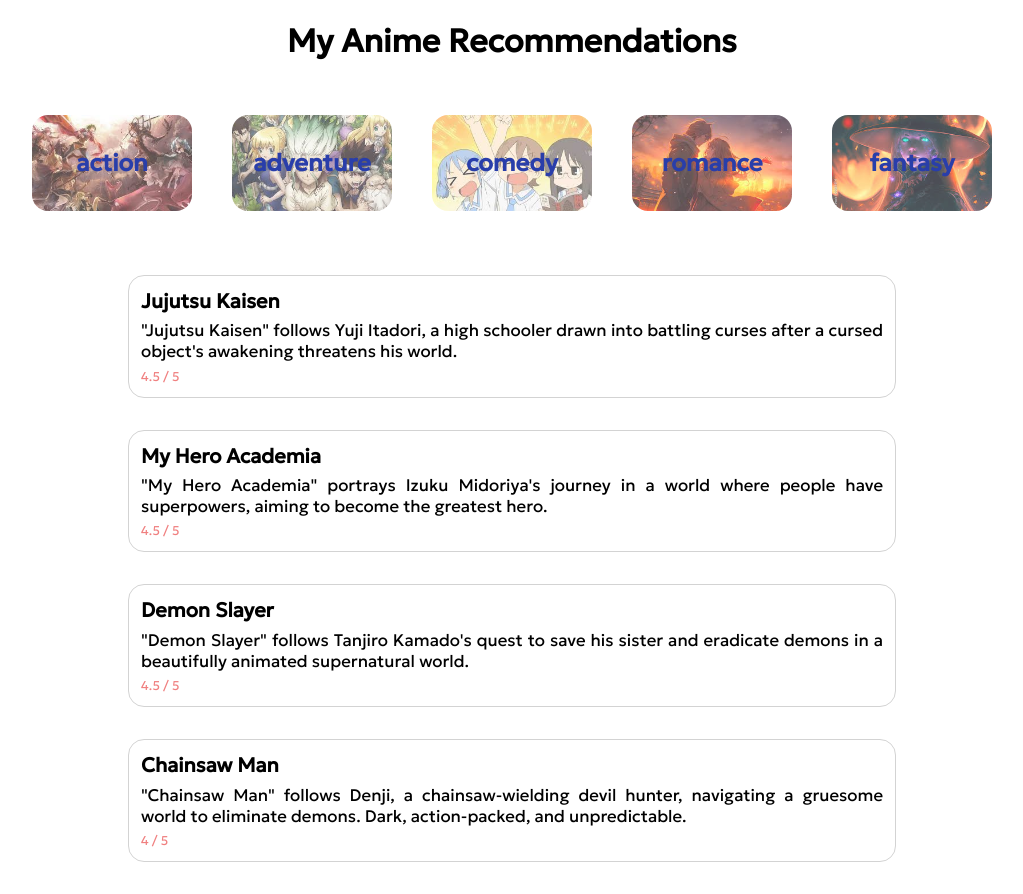
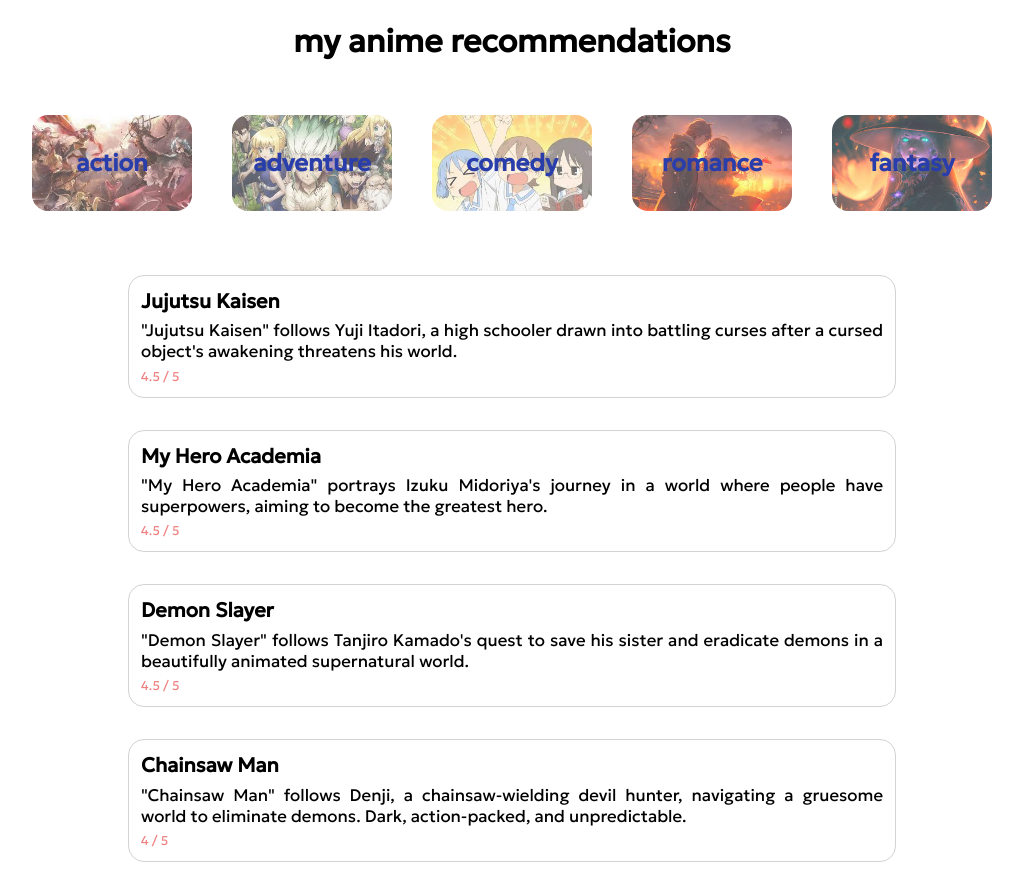
Before and after one commit to neerajsingh869/anime-recommendations, a React (Vite) app: page / in a window 1280 px wide. Shown: the whole page, without its empty margins (128-1151 px from the left). Built offline with nearby package versions, Linux system fonts and the light colour scheme.

Commit message:
refactor: make header lowercase

```diff
--- a/src/App.jsx
+++ b/src/App.jsx
@@ -119,7 +119,7 @@
 function Header() {
   return (
     <header>
-      <h1>My Anime Recommendations</h1>
+      <h1>my anime recommendations</h1>
     </header>
   )
 }
```
